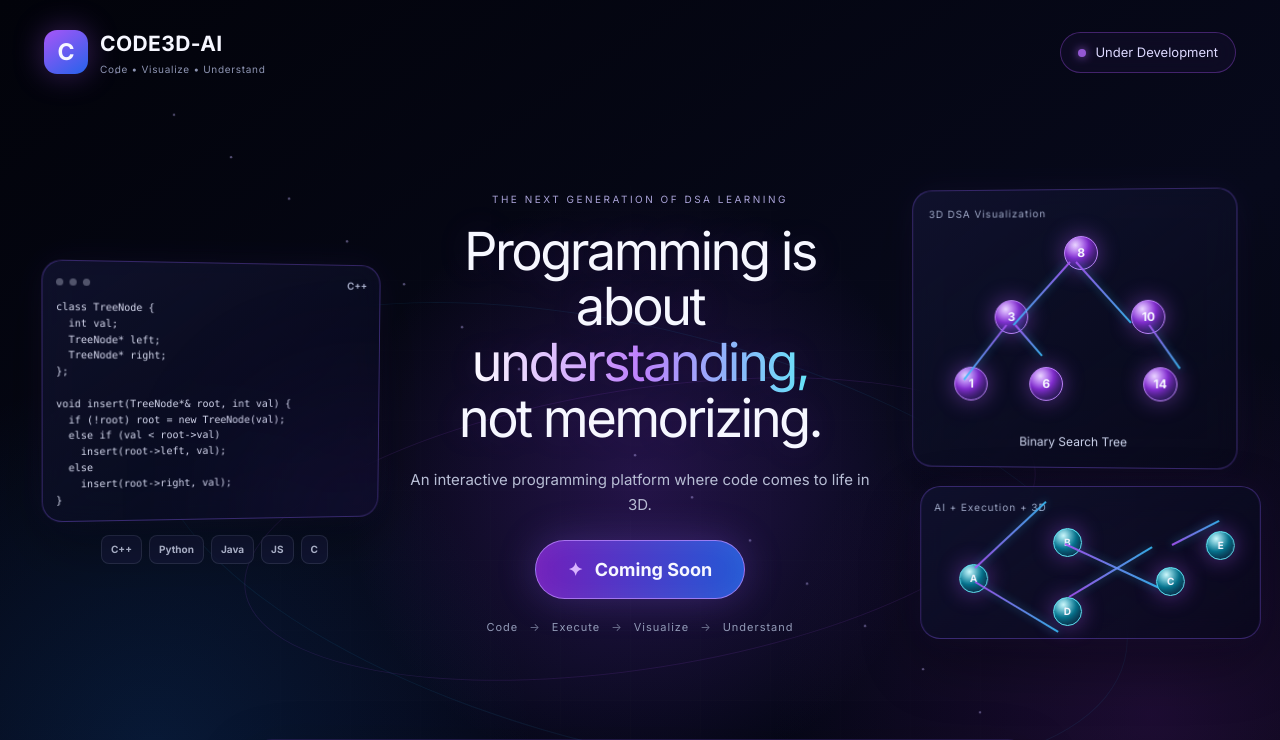
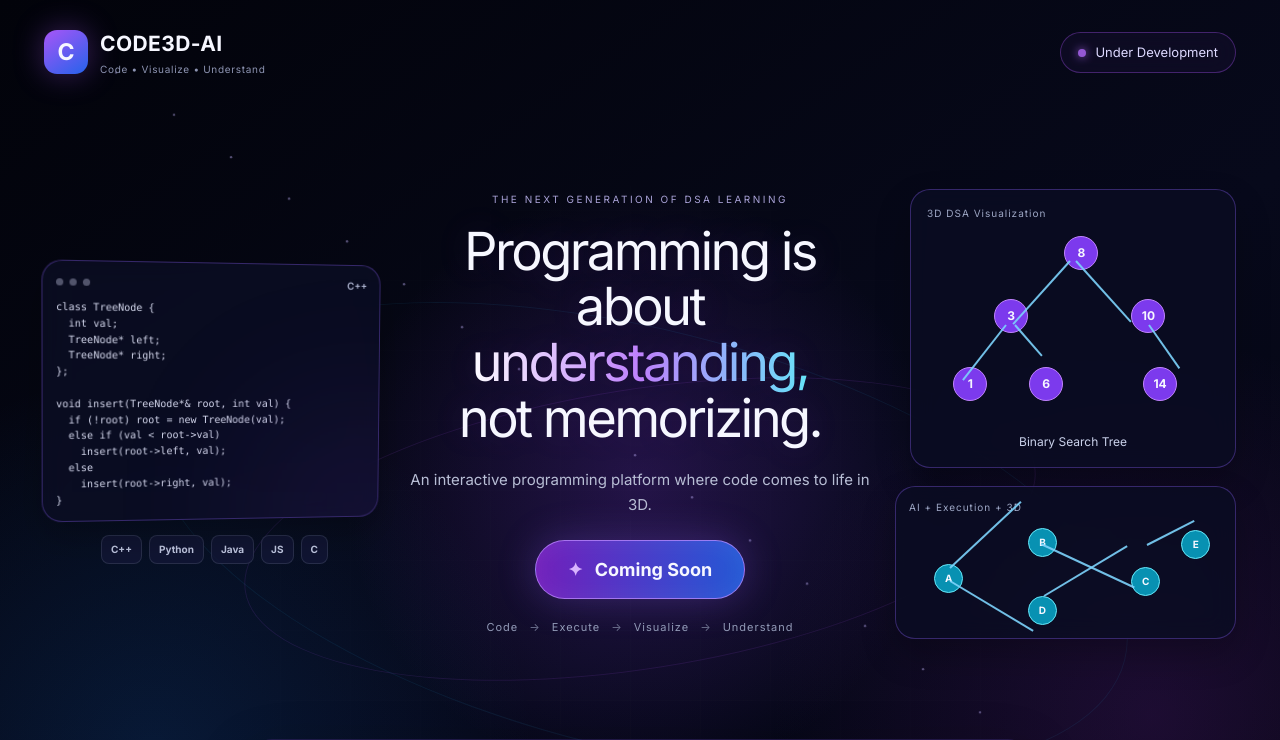
Before and after one commit to Sankalpsachan96/CODE3D-AI, a React (Vite) app in the folder frontend/: page /#/ in a window 1280 px wide. Shown: the top 740 px of the page. Built offline with nearby package versions, Linux system fonts and the light colour scheme; no server answers; the HTML template or start-up script is replaced by a standard one.

Commit message:
fix: flatten coming soon visualization cards

```diff
--- a/frontend/src/pages/ComingSoonPage.css
+++ b/frontend/src/pages/ComingSoonPage.css
@@ -78,8 +78,8 @@
 .cs-flow i { color:#6f7391;font-style:normal; }
 
 .cs-code-panel,.cs-tree-card,.cs-graph-card {
-  border:1px solid rgba(139,92,246,.35);background:linear-gradient(145deg,rgba(16,18,47,.84),rgba(4,7,22,.55));
-  box-shadow:0 24px 60px rgba(0,0,0,.32),0 0 35px rgba(93,64,177,.10);
+  border:1px solid rgba(139,92,246,.35);background:rgba(10,13,35,.82);
+  box-shadow:0 16px 35px rgba(0,0,0,.24);
   backdrop-filter:blur(13px);border-radius:20px;
 }
 .cs-code-panel { transform:perspective(1000px) rotateY(8deg) rotateX(-2deg);padding:13px;position:relative;overflow:hidden; }
@@ -91,17 +91,17 @@
 .cs-lang-badges { display:flex;gap:7px;flex-wrap:wrap;margin-top:15px;justify-content:center; }
 .cs-lang-badges b { padding:6px 9px;border-radius:8px;background:rgba(19,22,54,.78);border:1px solid rgba(148,163,184,.18);font-size:10px;color:#bfc6e0; }
 
-.cs-tree-card { padding:16px; transform:perspective(1000px) rotateY(-4deg); margin-left:15px; }
+.cs-tree-card { padding:16px; margin-left:15px; }
 .cs-tree-title,.cs-graph-title { font-size:10px;color:#9ea7c5;letter-spacing:1px; }
 .cs-tree-scene { height:205px;position:relative;margin-top:5px; }
 .cs-tree-node,.g {
   position:absolute;display:grid;place-items:center;border-radius:50%;font-size:12px;font-weight:800;
-  background:radial-gradient(circle at 32% 25%,#e9d5ff,#9333ea 42%,#172554 100%);
-  border:1px solid #c084fc;box-shadow:0 0 22px rgba(168,85,247,.48),inset -5px -7px 12px rgba(0,0,0,.38);
+  background:#7c3aed;
+  border:1px solid #c084fc;box-shadow:none;
 }
 .cs-tree-node { width:34px;height:34px; }
 .n1{left:47%;top:5%}.n2{left:23%;top:36%}.n3{left:70%;top:36%}.n4{left:9%;top:69%}.n5{left:35%;top:69%}.n6{left:74%;top:69%}
-.e,.ge { position:absolute;height:2px;transform-origin:left center;background:linear-gradient(90deg,#a855f7,#38bdf8);box-shadow:0 0 9px rgba(56,189,248,.55);opacity:.9; }
+.e,.ge { position:absolute;height:2px;transform-origin:left center;background:#7dd3fc;box-shadow:none;opacity:.9; }
 .e1{left:49%;top:17%;width:29%;transform:rotate(132deg)}
 .e2{left:51%;top:17%;width:28%;transform:rotate(48deg)}
 .e3{left:27%;top:48%;width:24%;transform:rotate(128deg)}
@@ -109,9 +109,9 @@
 .e5{left:76%;top:48%;width:18%;transform:rotate(55deg)}
 .cs-tree-caption { font-size:12px;text-align:center;color:#cbd2eb;margin-top:2px; }
 
-.cs-graph-card { margin-top:18px;padding:13px;transform:translateX(25px) rotateY(-3deg); }
+.cs-graph-card { margin-top:18px;padding:13px;transform:none; }
 .cs-graph-scene { height:105px;position:relative;margin-top:5px; }
-.g { width:29px;height:29px;font-size:10px;background:radial-gradient(circle at 35% 25%,#cffafe,#0891b2 48%,#172554);border-color:#67e8f9; }
+.g { width:29px;height:29px;font-size:10px;background:#0891b2;border-color:#67e8f9; }
 .g1{left:8%;top:42%}.g2{left:38%;top:8%}.g3{left:71%;top:45%}.g4{left:38%;top:73%}.g5{left:87%;top:10%}
 .ge1{left:13%;top:45%;width:31%;transform:rotate(-43deg)}
 .ge2{left:42%;top:22%;width:33%;transform:rotate(25deg)}
```
